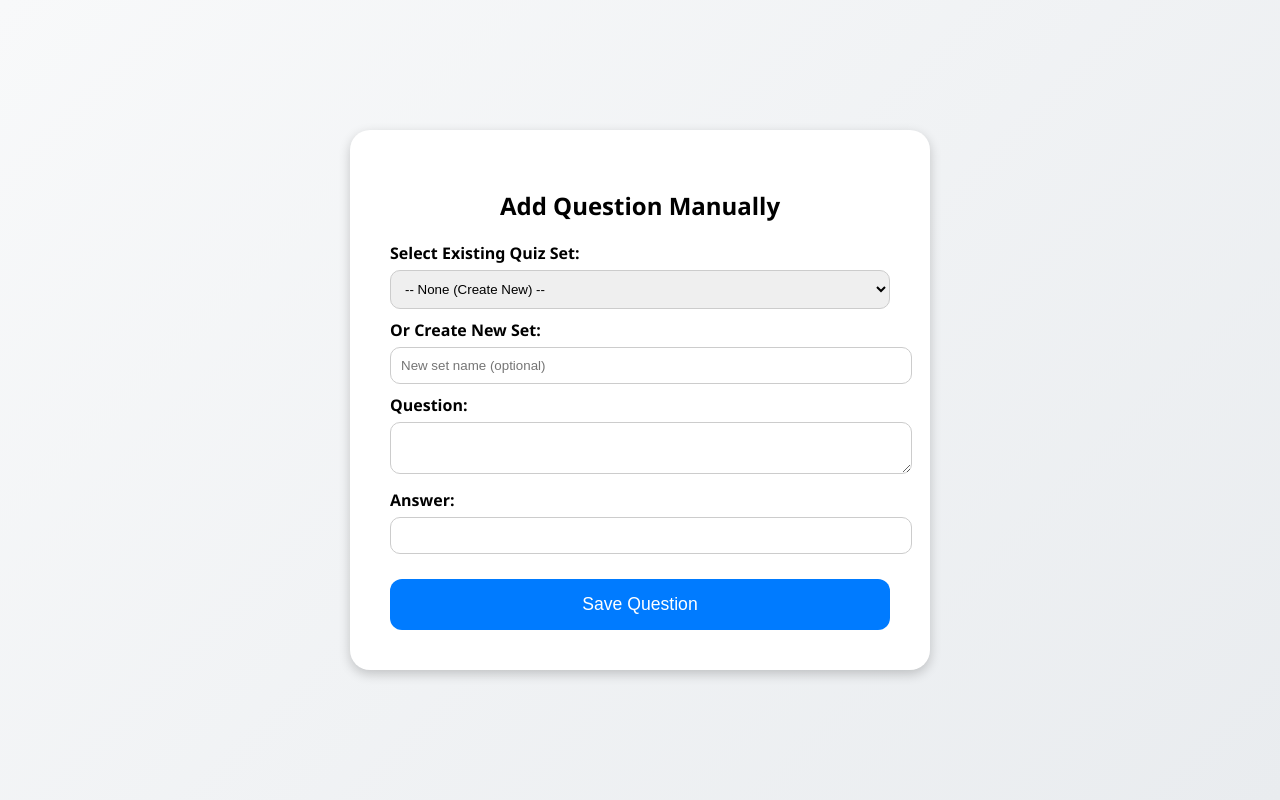
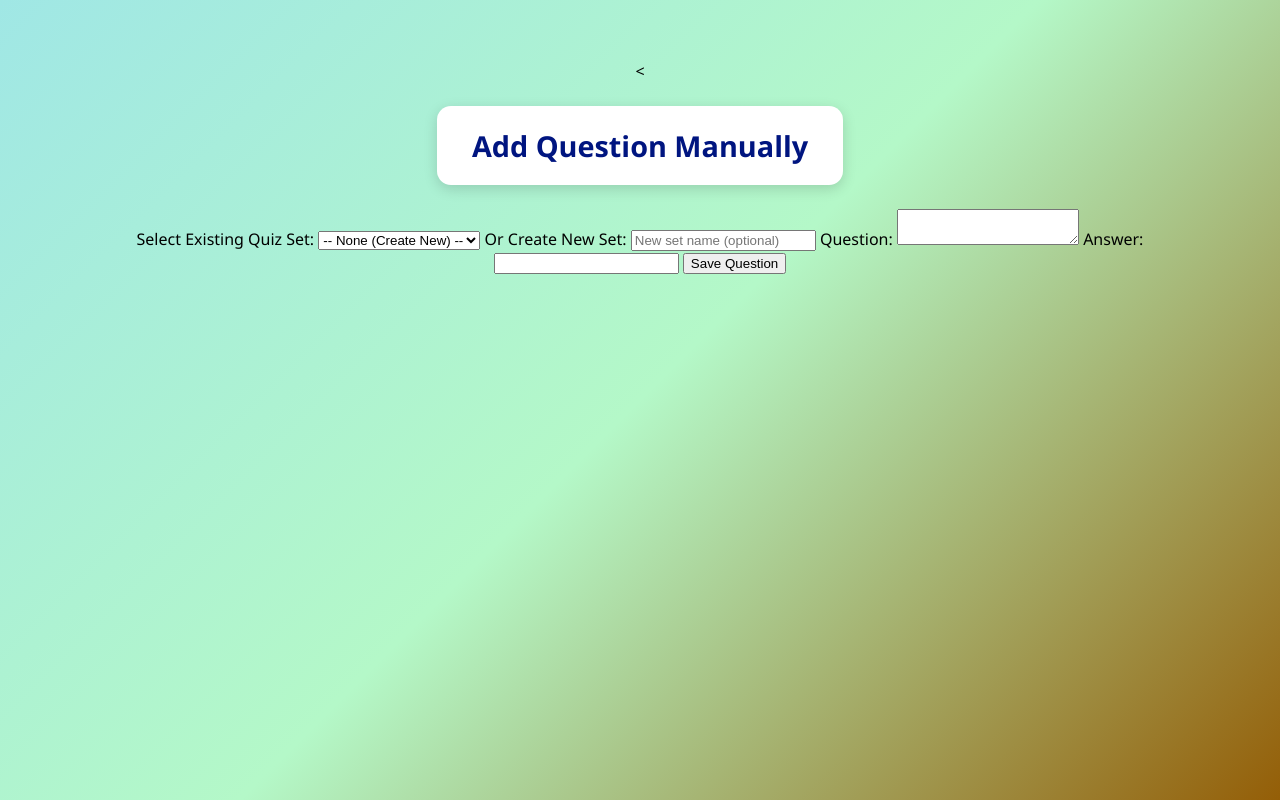
Before and after one commit to Kimheat65/Flashcard-Tool-, a Flask app: page /add_question in a window 1280 px wide. Run offline with Flask 3, Linux system fonts and the light colour scheme.

Commit message:
Commit completed work

```diff
--- a/app.py
+++ b/app.py
@@ -1,5 +1,6 @@
 import os
 import json
+import random
 from flask import Flask, render_template, request, redirect, url_for, session, flash
 
 app = Flask(__name__)
@@ -158,6 +159,8 @@ def start_quiz():
     if not cards:
         flash("This set has no questions or the format is incorrect.", "danger")
         return redirect(url_for("select_quiz_set"))
+    random.shuffle(cards)
+
 
     session["quiz_pool"] = cards
     session["index"] = 0
--- a/templates/add_question.html
+++ b/templates/add_question.html
@@ -1,46 +1,61 @@
-<!DOCTYPE html>
+<<!DOCTYPE html>
 <html lang="en">
 <head>
     <meta charset="UTF-8">
-    <title>Add Question</title>
+    <meta name="viewport" content="width=device-width, initial-scale=1.0">
+    <title>Results</title>
+
     <style>
         body {
             font-family: 'Segoe UI', Tahoma, sans-serif;
-            background: linear-gradient(135deg, #f8f9fa, #e9ecef);
-            display: flex;
-            justify-content: center;
-            align-items: center;
-            height: 100vh;
+            background: linear-gradient(135deg, #a0e7e5, #b4f8c8, #945e07);
+            text-align: center;
+            padding: 60px;
             margin: 0;
         }
-        .container {
+
+        h1 {
+            font-size: 3rem;
+            color: #0b2545;
+            margin-bottom: 10px;
+        }
+
+        h2 {
             background: white;
-            padding: 40px;
-            width: 500px;
-            border-radius: 20px;
-            box-shadow: 0 4px 12px rgba(0, 0, 0, 0.2);
+            padding: 20px 35px;
+            display: inline-block;
+            border-radius: 14px;
+            font-size: 1.8rem;
+            box-shadow: 0 4px 14px rgba(0,0,0,0.15);
+            color: #001580;
         }
-        h2 { margin-bottom: 20px; text-align: center; }
-        label { font-weight: bold; display: block; margin-top: 10px; }
-        input, textarea, select {
-            width: 100%;
-            padding: 10px;
-            margin-top: 6px;
+
+        a {
+            display: inline-block;
+            margin-top: 35px;
+            padding: 30px 25px;
+            background: #0b2545;
+            color: white;
+            text-decoration: none;
             border-radius: 10px;
-            border: 1px solid #ccc;
+            font-size: 1.2rem;
         }
-        button {
-            margin-top: 25px;
-            width: 100%;
-            padding: 15px;
-            font-size: 1.1rem;
-            background: #007bff;
-            border: none;
-            color: white;
-            border-radius: 12px;
-            cursor: pointer;
+
+        .question-box {
+        max-width: 1000px;     /* Increase width */
+        margin: 40px auto;
+        background: white;
+        padding: 30px;
+        border-radius: 14px;
+        font-size: 1.6rem;     /* Larger text */
+        text-align: center;
+        box-shadow: 0 4px 15px rgba(0,0,0,0.2);
+}
+
+
+        a:hover {
+            background: #133c66;
         }
-        button:hover { background: #0056b3; }
     </style>
 </head>
 <body>
```
Also changed, not shown: flashcard_sets/Babson Questions.json (added, +12 -0 lines), templates/instructions.html (+5 -4 lines), templates/result.html (+43 -1 lines), templates/select_quiz_set.html (+61 -2 lines), templates/upload.html (+42 -1 lines).
